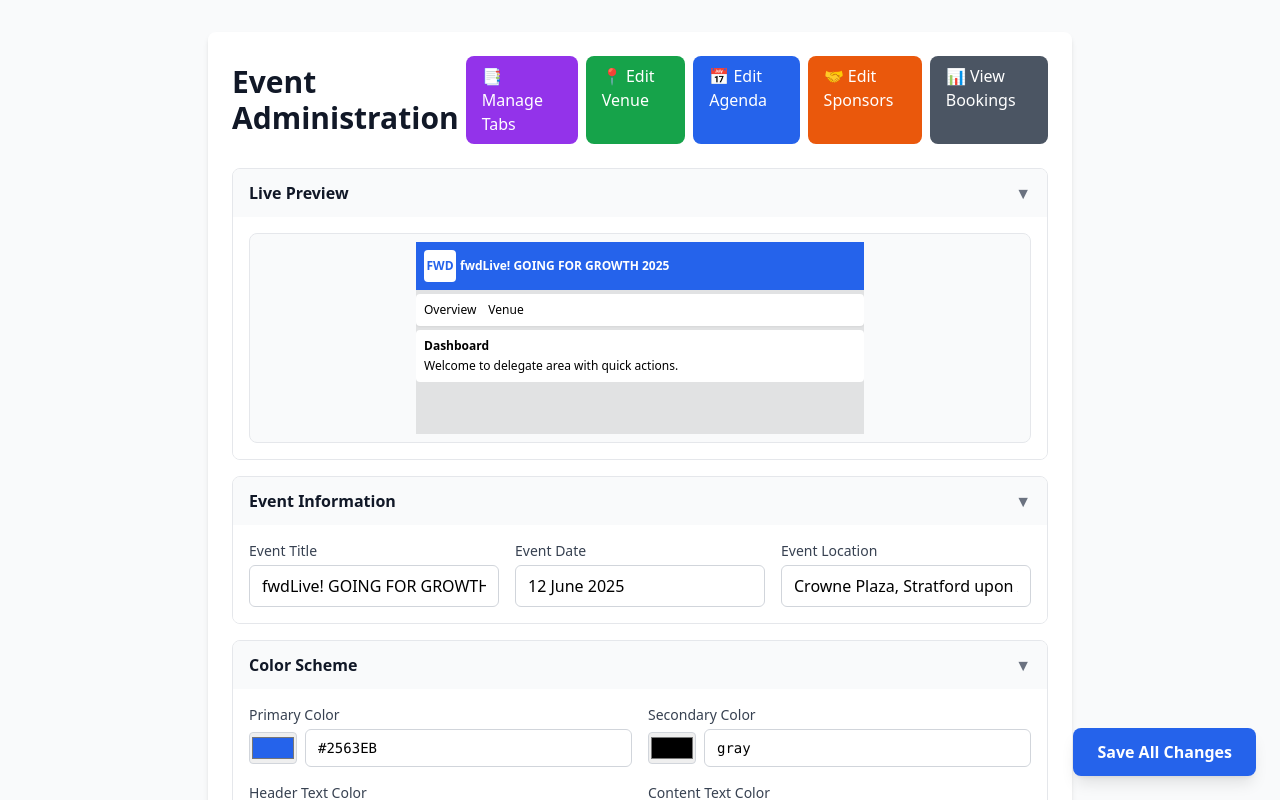
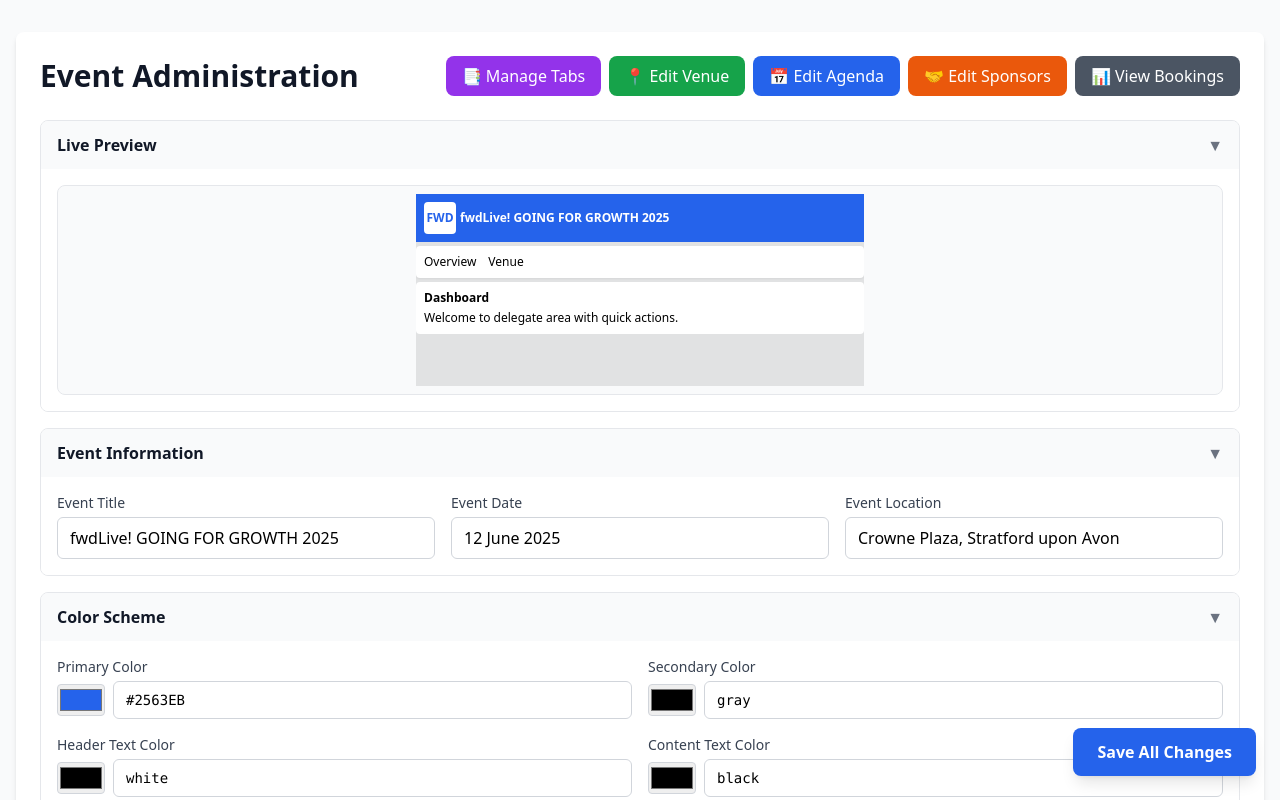
Before and after one commit to nohatman/conference-app, a Next.js app: page /admin in a window 1280 px wide. Shown: the top 800 px of the page. Built offline with nearby package versions, Linux system fonts and the light colour scheme.

Commit message:
Update globals.css

```diff
--- a/src/app/globals.css
+++ b/src/app/globals.css
@@ -1,19 +1,9 @@
-@tailwind base;
-@tailwind components;
-@tailwind utilities;
+/* Import Tailwind directly */
+@import "tailwindcss/base";
+@import "tailwindcss/components";
+@import "tailwindcss/utilities";
 
-* {
-  box-sizing: border-box;
-  padding: 0;
-  margin: 0;
-}
-
-html,
-body {
-  max-width: 100vw;
-  overflow-x: hidden;
-}
-
+/* Your existing CSS */
 :root {
   --foreground-rgb: 0, 0, 0;
   --background-start-rgb: 214, 219, 220;
@@ -37,3 +27,12 @@
     )
     rgb(var(--background-start-rgb));
 }
+
+/* Force some basic styles */
+.btn {
+  @apply bg-blue-500 text-white px-4 py-2 rounded;
+}
+
+.container {
+  @apply max-w-7xl mx-auto px-4;
+}
```
